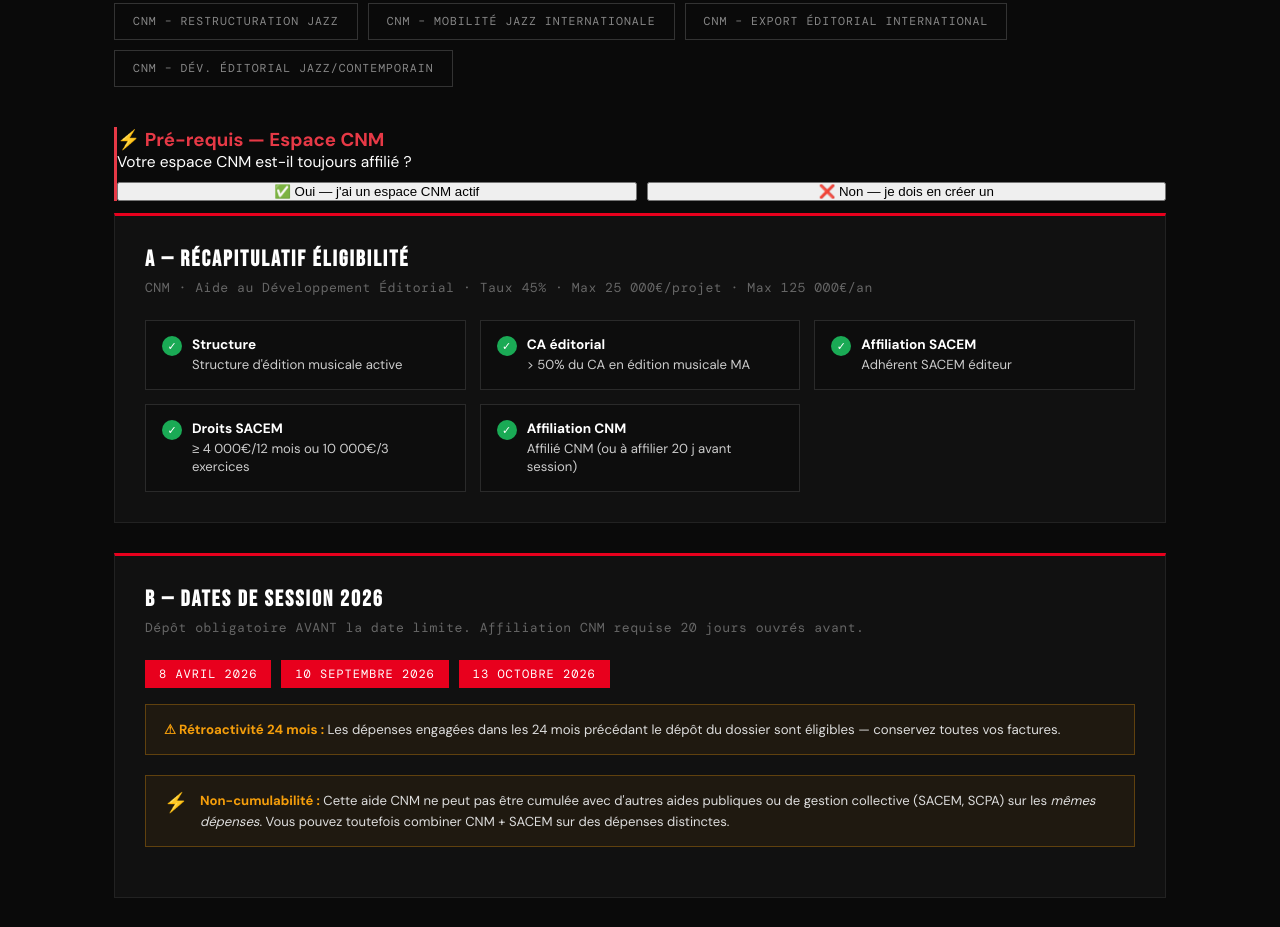
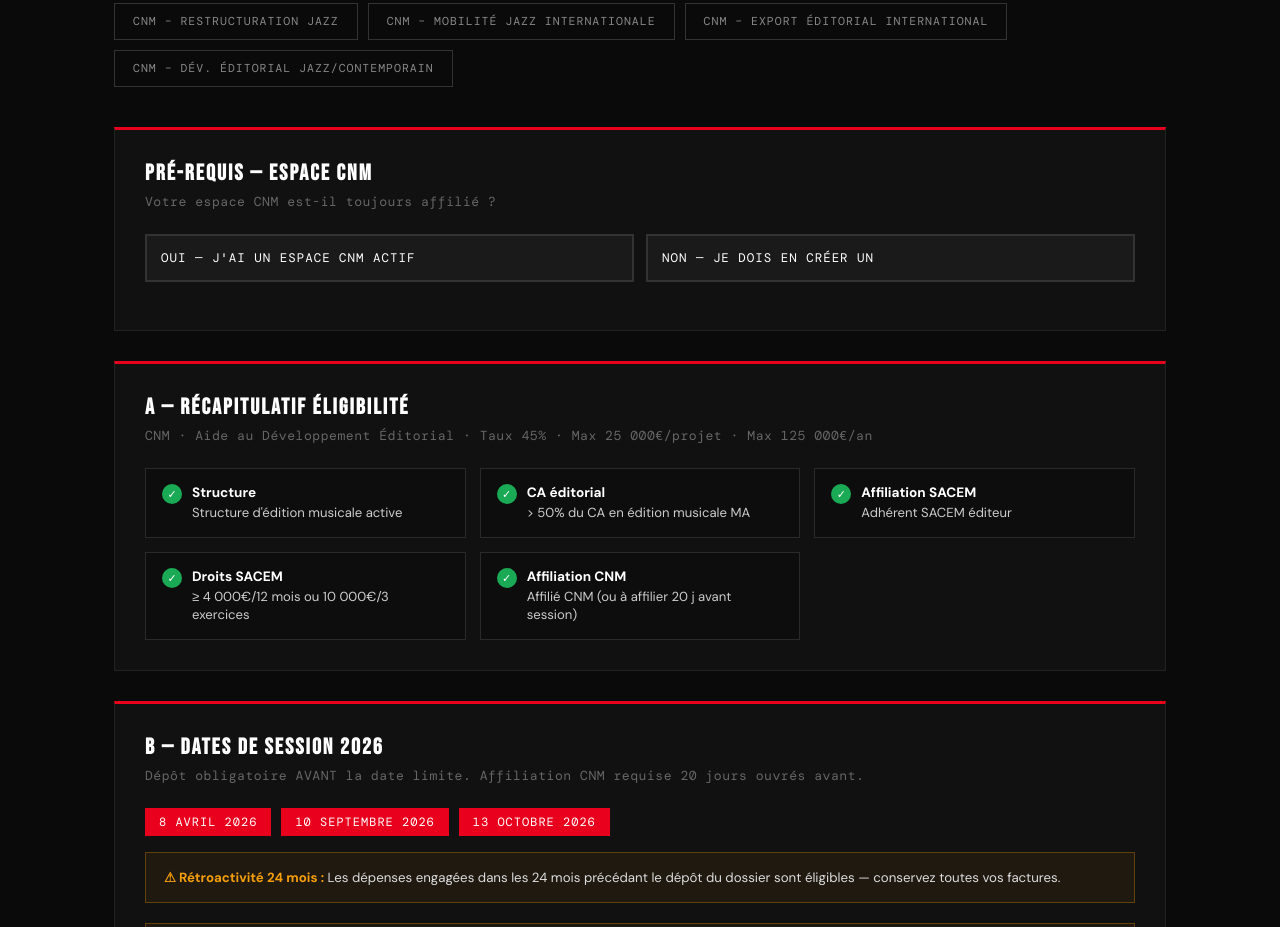
Before and after one commit to lykylabelfrance/aides-musique-france, a plain HTML site: page dossier.html in a window 1280 px wide. Shown: the part 956-1883 px from the top of the page. Drawn offline with nearby package versions, Linux system fonts and the light colour scheme.

Commit message:
fix: design natif espace I-DA/ADEL/CNM — section-block + check-item + file-zone

```diff
--- a/dossier.html
+++ b/dossier.html
@@ -2599,60 +2599,80 @@
     var CNM_SECTIONS = ['cnm-dev-editorial','cnm-mei','cnm-prod-phono','cnm-autoprod-phono','cnm-di-ma-t1','cnm-di-ma-t2','cnm-di-jazz-t1','cnm-di-jazz-t2','cnm-di-classique','cnm-mobilite','cnm-art84','cnm-restructuration','cnm-spectacle-creation','cnm-spectacle-prod','cnm-droit-tirage','cnm-creation-spectacle-musical','cnm-premiere-partie','cnm-promoteurs','cnm-spectacle-musical','cnm-restructuration-jazz','cnm-mobilite-jazz','cnm-export-editeur','cnm-dev-editorial-jazz'];
     CNM_SECTIONS.forEach(function(id){ ESPACE_CONFIG[id] = { org:'CNM', espaceNom:'CNM', question:'Votre espace CNM est-il toujours affilié ?' }; });
     var DOCS_ADH = {
-      'ADAMI':    [
-        { title:"Formulaire d'adhésion ADAMI",                   desc:"Télécharger et compléter sur adami.fr" },
-        { title:"Justificatif d'identité",                       desc:"Carte d'identité ou passeport en cours de validité" },
-        { title:"Contrats de travail / bulletins de salaire",     desc:"Justificatifs de cachets déclarés à l'ADAMI" },
-        { title:"RIB personnel",                                  desc:"Relevé d'identité bancaire au nom de l'artiste" },
+      'ADAMI': [
+        { id:'adh_adami_1', title:"Formulaire d'adhésion ADAMI",                  desc:"Télécharger et compléter sur adami.fr" },
+        { id:'adh_adami_2', title:"Justificatif d'identité",                       desc:"Carte d'identité ou passeport en cours de validité" },
+        { id:'adh_adami_3', title:"Contrats de travail / bulletins de salaire",     desc:"Justificatifs de cachets déclarés à l'ADAMI" },
+        { id:'adh_adami_4', title:"RIB personnel",                                  desc:"Relevé d'identité bancaire au nom de l'artiste" },
       ],
       'SPEDIDAM': [
-        { title:"Formulaire d'adhésion SPEDIDAM",                desc:"Télécharger et compléter sur spedidam.fr" },
-        { title:"Justificatif d'identité",                       desc:"Carte d'identité ou passeport en cours de validité" },
-        { title:"Justificatifs de cachets (bulletins / contrats)", desc:"Preuves d'activité d'artiste-interprète" },
-        { title:"RIB personnel",                                  desc:"Relevé d'identité bancaire au nom de l'artiste" },
+        { id:'adh_sped_1', title:"Formulaire d'adhésion SPEDIDAM",                desc:"Télécharger et compléter sur spedidam.fr" },
+        { id:'adh_sped_2', title:"Justificatif d'identité",                       desc:"Carte d'identité ou passeport en cours de validité" },
+        { id:'adh_sped_3', title:"Justificatifs de cachets (bulletins / contrats)", desc:"Preuves d'activité d'artiste-interprète" },
+        { id:'adh_sped_4', title:"RIB personnel",                                  desc:"Relevé d'identité bancaire au nom de l'artiste" },
       ],
-      'CNM':      [
-        { title:"Formulaire d'affiliation / réactivation CNM",    desc:"A compléter sur cnm.fr — vérifier statut existant" },
-        { title:"Extrait Kbis ou statuts (si structure)",          desc:"Document officiel d'immatriculation" },
-        { title:"Attestation d'affiliation en cours ou expirée",  desc:"Courrier CNM ou capture espace portail" },
-        { title:"RIB de la structure",                            desc:"Relevé d'identité bancaire de l'entité" },
+      'CNM': [
+        { id:'adh_cnm_1', title:"Formulaire d'affiliation / réactivation CNM",     desc:"A compléter sur cnm.fr — vérifier statut existant" },
+        { id:'adh_cnm_2', title:"Extrait Kbis ou statuts (si structure)",           desc:"Document officiel d'immatriculation" },
+        { id:'adh_cnm_3', title:"Attestation d'affiliation en cours ou expirée",   desc:"Courrier CNM ou capture espace portail" },
+        { id:'adh_cnm_4', title:"RIB de la structure",                              desc:"Relevé d'identité bancaire de l'entité" },
       ],
     };
     Object.keys(ESPACE_CONFIG).forEach(function(aidId) {
       var cfg = ESPACE_CONFIG[aidId];
       var section = document.getElementById('section-' + aidId);
       if (!section) return;
-      var body = section.querySelector('.section-body') || section;
-      if (body.querySelector('.espace-question-block')) return;
+      var container = section.querySelector('.section-body') || section;
+      if (container.querySelector('.espace-question-block')) return;
       var docs = DOCS_ADH[cfg.org] || [];
-      var docsHtml = docs.map(function(d) {
-        return '<div class="checklist-item required">'
-          + '<div class="item-header">'
-          + '<span class="item-title">' + d.title + '</span>'
-          + '<span class="item-badge required-badge">Requis</span>'
+      var itemsHtml = docs.map(function(d) {
+        var fkey = aidId + '_' + d.id;
+        return '<div class="check-item" id="checkitem-' + fkey + '">'
+          + '<div class="check-item-header" onclick="toggleEspaceCheck(\'' + fkey + '\')">'
+          + '<div class="check-box" id="checkbox-' + fkey + '"><span class="check-icon">✓</span></div>'
+          + '<div class="check-text"><div class="check-title">' + d.title + '</div>'
+          + '<p class="check-desc">' + d.desc + '</p></div>'
+          + '<span class="check-badge required">REQUIS</span>'
           + '</div>'
-          + '<p class="item-desc">' + d.desc + '</p>'
-          + '</div>';
+          + '<div class="file-zone" id="filezone-' + fkey + '">'
+          + '<label class="file-input-label" for="file-' + fkey + '">+ Déposer un fichier</label>'
+          + '<input type="file" class="file-input" id="file-' + fkey + '" accept=".pdf,.doc,.docx,.jpg,.jpeg,.png" onchange="handleFile(this,\'' + fkey + '\',\'' + aidId + '\')"/>'
+          + '<span class="file-name" id="filename-' + fkey + '">Aucun fichier sélectionné</span>'
+          + '</div></div>';
       }).join('');
-      var blockId = 'espace-adh-' + aidId;
-      var html = '<div class="block-card espace-question-block" style="border-left:3px solid #e63946;">'
-        + '<h3 class="block-title" style="color:#e63946;">⚡ Pré-requis — Espace ' + cfg.espaceNom + '</h3>'
-        + '<div class="question" style="margin:0 0 12px;">'
-        + '<p style="margin-bottom:10px;font-size:0.97rem;">' + cfg.question + '</p>'
-        + '<div style="display:flex;gap:10px;">'
-        + '<button class="option-btn" onclick="setEspaceAnswer(\'' + aidId + '\',\'oui\')" style="flex:1;">✅ Oui — j\'ai un espace ' + cfg.espaceNom + ' actif</button>'
-        + '<button class="option-btn" onclick="setEspaceAnswer(\'' + aidId + '\',\'non\')" style="flex:1;">❌ Non — je dois en créer un</button>'
+      var adhBlockId = 'adh-block-' + aidId;
+      var html = '<div class="section-block espace-question-block">'
+        + '<h2>PRÉ-REQUIS — ESPACE ' + cfg.espaceNom + '</h2>'
+        + '<p class="section-sub">' + cfg.question + '</p>'
+        + '<div style="display:flex;gap:12px;margin:18px 0;">'
+        + '<button class="btn-secondary" style="flex:1;padding:14px;background:#1a1a1a;border:2px solid #333;" id="btn-oui-' + aidId + '" onclick="setEspaceAnswer(\'' + aidId + '\',\'oui\')">OUI — J\'AI UN ESPACE ' + cfg.espaceNom + ' ACTIF</button>'
+        + '<button class="btn-secondary" style="flex:1;padding:14px;background:#1a1a1a;border:2px solid #333;" id="btn-non-' + aidId + '" onclick="setEspaceAnswer(\'' + aidId + '\',\'non\')">NON — JE DOIS EN CRÉER UN</button>'
         + '</div></div>'
-        + '<div id="' + blockId + '" style="display:none;margin-top:14px;">'
-        + '<div class="block-card" style="background:#1a0a0a;border:1px solid #e63946;">'
-        + '<h4 style="color:#e63946;margin:0 0 10px;font-size:0.9rem;text-transform:uppercase;letter-spacing:1px;">📋 Documents pour adhérer à ' + cfg.org + ' (' + cfg.espaceNom + ')</h4>'
-        + docsHtml
-        + '</div></div></div>';
-      body.insertAdjacentHTML('afterbegin', html);
+        + '<div class="section-block" id="' + adhBlockId + '" style="display:none;border-top-color:#e63946;">'
+        + '<h2>ADHÉSION ' + cfg.org + ' (' + cfg.espaceNom + ') — DOCUMENTS REQUIS</h2>'
+        + '<p class="section-sub">Ces documents sont nécessaires pour créer votre espace avant de déposer votre dossier.</p>'
+        + itemsHtml + '</div>';
+      container.insertAdjacentHTML('afterbegin', html);
     });
   }
 
   var espaceAnswers = {};
+  function setEspaceAnswer(aidId, val) {
+    espaceAnswers[aidId] = val;
+    var adhBlock = document.getElementById('adh-block-' + aidId);
+    if (adhBlock) adhBlock.style.display = val === 'non' ? 'block' : 'none';
+    var btnOui = document.getElementById('btn-oui-' + aidId);
+    var btnNon = document.getElementById('btn-non-' + aidId);
+    if (btnOui) { btnOui.style.borderColor = val === 'oui' ? 'var(--rouge)' : '#333'; btnOui.style.color = val === 'oui' ? 'var(--rouge)' : ''; }
+    if (btnNon) { btnNon.style.borderColor = val === 'non' ? 'var(--rouge)' : '#333'; btnNon.style.color = val === 'non' ? 'var(--rouge)' : ''; }
+  }
+  function toggleEspaceCheck(fkey) {
+    var cb = document.getElementById('checkbox-' + fkey);
+    var item = document.getElementById('checkitem-' + fkey);
+    if (!cb || !item) return;
+    if (item.classList.contains('done')) { item.classList.remove('done'); cb.classList.remove('checked'); }
+    else { item.classList.add('done'); cb.classList.add('checked'); }
+  }
   function setEspaceAnswer(aidId, val) {
     espaceAnswers[aidId] = val;
     var blockId = 'espace-adh-' + aidId;
```
